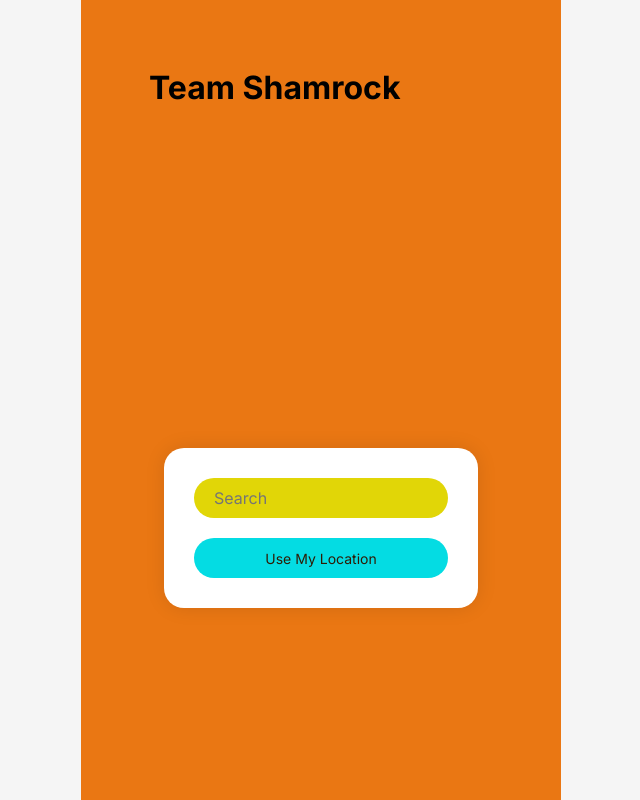
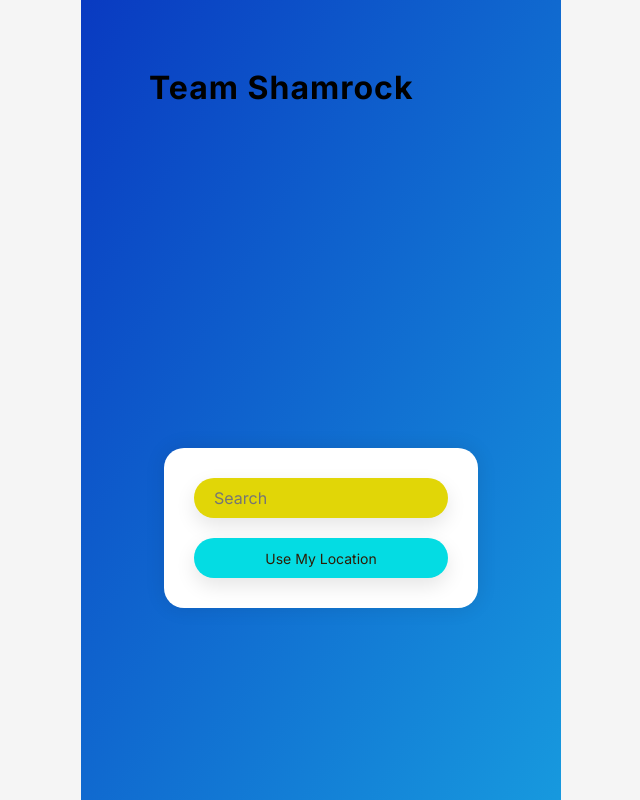
Before and after one commit to ZXarus/weatherapp, a React (Vite) app: page / in a window 1280 px wide. Shown: the whole page, without its empty margins (319-959 px from the left). Built offline with nearby package versions, Linux system fonts and the light colour scheme.

Commit message:
animation

```diff
--- a/src/components/Weather.jsx
+++ b/src/components/Weather.jsx
@@ -177,14 +177,8 @@ function Weather() {
     }, []);
 
     return (
-        <motion.div
-            className='weather'
-            style={{ backgroundColor: bgColor }}
-            initial={{ opacity: 0, y: 20 }}
-            animate={{ opacity: 1, y: 0 }}
-            transition={{ duration: 0.6 }}
-        >
-            <div className='search-b0x'>
+        <motion.div className='weather' style={{ backgroundColor: bgColor, alignItems: 'center' }} initial={{ opacity: 0 }} animate={{ opacity: 1 }} transition={{ duration: 0.6 }}>
+            <motion.div className='search-b0x' initial={{ y: -20, opacity: 0 }} animate={{ y: 0, opacity: 1 }} transition={{ delay: 0.3 }}>
                 <input
                     ref={inputRef}
                     type='text'
@@ -194,12 +188,20 @@ function Weather() {
                         setSearchInput(e.target.value);
                         setDebouncedSearch(e.target.value);
                     }}
+                    onKeyDown={(e) => {
+                        if (e.key === 'Enter') {
+                            setDebouncedSearch(searchInput);
+                        }
+                    }}
                 />
-            </div>
-            <button className='location-btn' onClick={getWeatherByLocation}>Use My Location</button>
+            </motion.div>
+
+            <motion.button className='location-btn' onClick={getWeatherByLocation} initial={{ scale: 0.9, opacity: 0 }} animate={{ scale: 1, opacity: 1 }} transition={{ delay: 0.4 }}>
+                Use My Location
+            </motion.button>
 
             {recentSearches.length > 0 && (
-                <div style={{ marginTop: '10px', textAlign: 'center' }}>
+                <motion.div style={{ marginTop: '10px', textAlign: 'center' }} initial={{ opacity: 0 }} animate={{ opacity: 1 }} transition={{ delay: 0.5 }}>
                     <strong style={{ color: 'white' }}>Recent:</strong>
                     <div style={{ display: 'flex', justifyContent: 'center', flexWrap: 'wrap', gap: '8px', marginTop: '5px' }}>
                         {recentSearches.map((city, idx) => (
@@ -220,21 +222,22 @@ function Weather() {
                             </button>
                         ))}
                     </div>
-                </div>
+                </motion.div>
             )}
 
-            {loading && <p>Loading...</p>}
+            {loading && <motion.p animate={{ opacity: [0, 1, 0] }} transition={{ repeat: Infinity, duration: 1 }}>Loading...</motion.p>}
 
-            <AnimatePresence>
-                {weatherData && (
+            {weatherData && (
+                <AnimatePresence>
                     <motion.div
                         key="weather"
-                        initial={{ opacity: 0, scale: 0.95 }}
-                        animate={{ opacity: 1, scale: 1 }}
+                        initial={{ opacity: 0, y: 20 }}
+                        animate={{ opacity: 1, y: 0 }}
                         exit={{ opacity: 0 }}
-                        transition={{ duration: 0.5 }}
+                        transition={{ duration: 0.6 }}
+                        style={{ display: 'flex', flexDirection: 'column', alignItems: 'center' }}
                     >
-                        <img src={weatherData.icon} alt='' className='weather-icon' />
+                        <img src={weatherData.icon} alt='' className='weather-icon' style={{ alignSelf: 'center' }} />
                         <p className='temperature'>{weatherData.temperature}°C</p>
                         <p className='location'>{weatherData.location}</p>
                         <div className='weather-data'>
@@ -254,8 +257,8 @@ function Weather() {
                             </div>
                         </div>
                     </motion.div>
-                )}
-            </AnimatePresence>
+                </AnimatePresence>
+            )}
         </motion.div>
     );
 }
--- a/src/index.css
+++ b/src/index.css
@@ -1,30 +1,61 @@
-
 @import url('https://fonts.googleapis.com/css2?family=Inter:ital,opsz,wght@0,14..32,100..900;1,14..32,100..900&display=swap');
 
-*{
+* {
   margin: 0;
   padding: 0;
   box-sizing: border-box;
   font-family: "Inter", sans-serif;
 }
+
 .app {
   min-height: 100vh;
   display: grid;
-  background-color: rgb(234, 119, 19);
+  background: linear-gradient(to bottom right, rgb(9, 58, 193), #1799de);
   padding: calc(20px + 2vw);
 }
+
 @media (max-width: 576px) {
   .app {
     padding: 20px;
   }
+  .weather {
+    padding: 20px 15px;
+  }
 }
+
 @media (max-width: 768px) {
   .app {
     padding: calc(15px + 1.5vw);
   }
 }
+
 @media (min-width: 992px) {
   .app {
     padding: calc(30px + 3vw);
   }
 }
+
+.weather,
+.search-b0x input,
+.location-btn {
+  border-radius: 20px;
+  box-shadow: 0 8px 20px rgba(0, 0, 0, 0.1);
+}
+
+.title {
+  font-weight: 700;
+  letter-spacing: 1px;
+}
+
+.temperature {
+  font-size: 32px;
+  font-weight: 600;
+}
+
+.weather-icon {
+  transition: transform 0.3s ease;
+}
+
+.weather-icon:hover {
+  transform: scale(1.05);
+}
```
